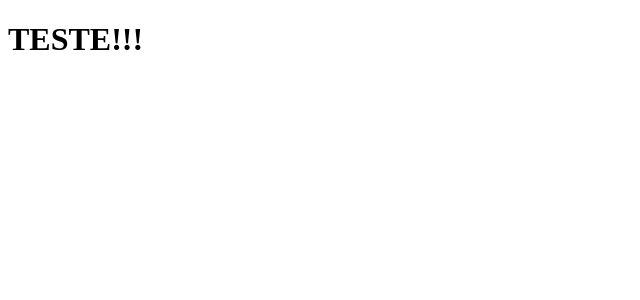
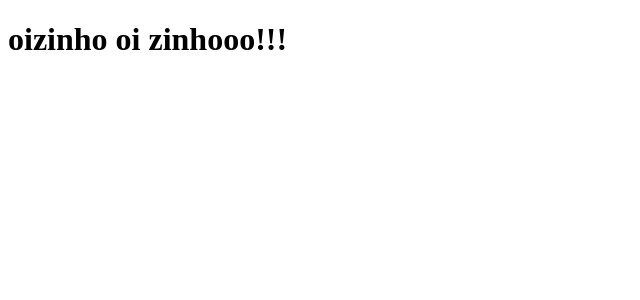
Before and after one commit to moniquedbandas/clone-tabnews, a Next.js app: page / in a window 1280 px wide. Shown: the top 300 px of the page, without its empty margins (0-640 px from the left). Built offline with nearby package versions, Linux system fonts and the light colour scheme.

Commit message:
nova mensagem

```diff
--- a/pages/index.js
+++ b/pages/index.js
@@ -1,4 +1,4 @@
 function Home(){
-    return <h1>TESTE!!!</h1>
+    return <h1>oizinho oi zinhooo!!!</h1>
 }
 export default Home;
```
